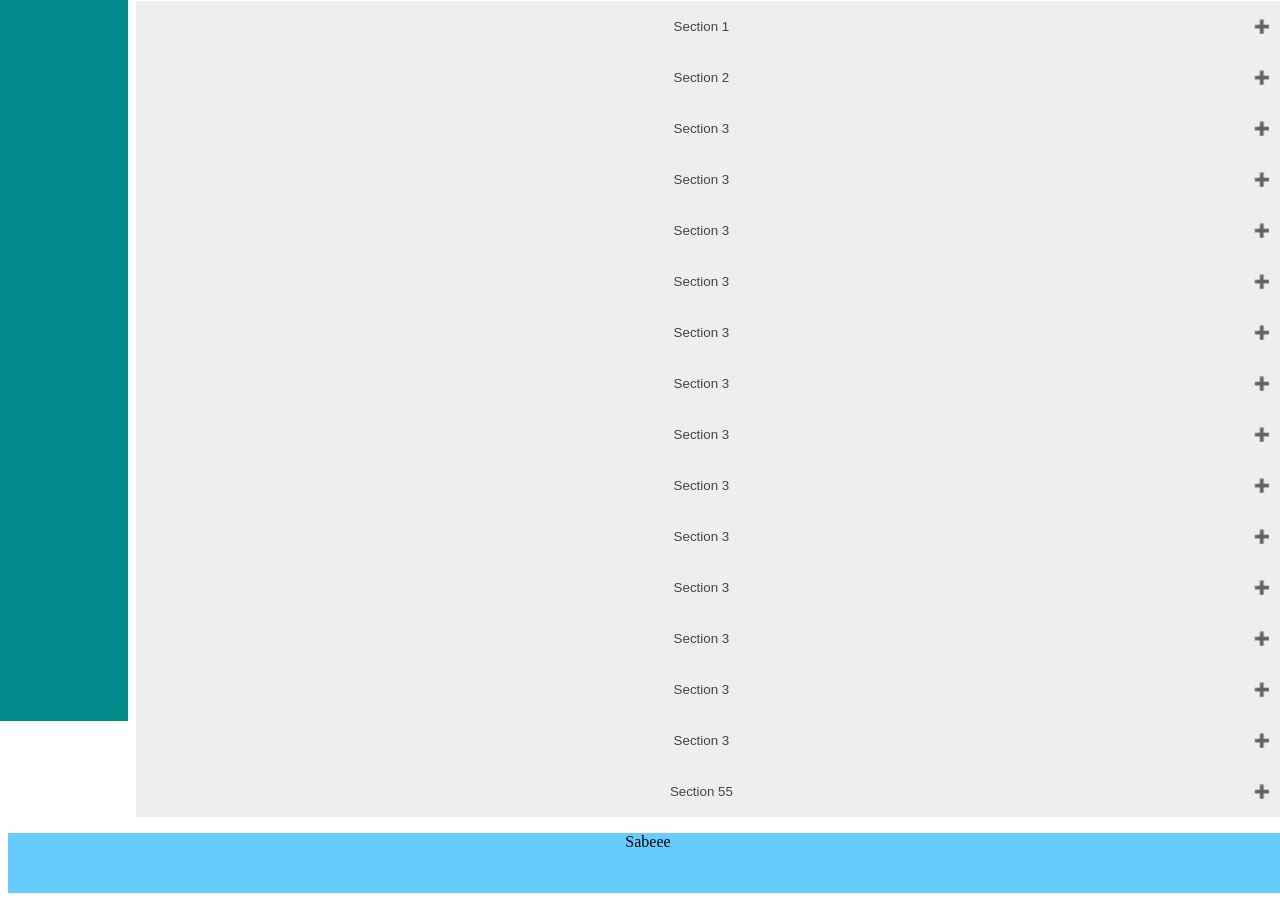
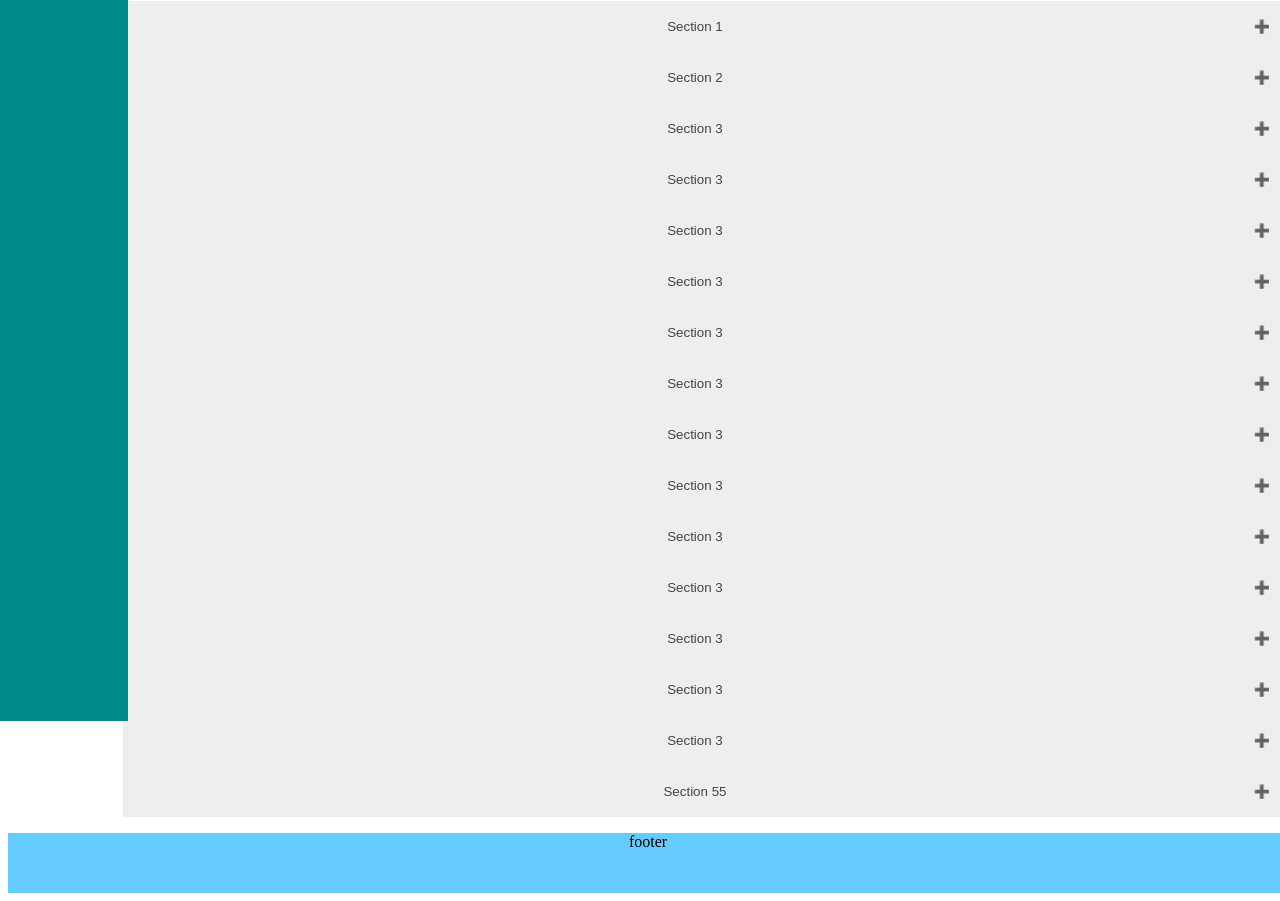
Before and after one commit to FabianGurevich/FabianGurevich.github.io, a plain HTML site: page index.html in a window 1280 px wide. Shown: the part 87-988 px from the top of the page. Drawn offline with Linux system fonts and the light colour scheme.

Commit message:
fix some errors

```diff
--- a/index.html
+++ b/index.html
@@ -20,9 +20,11 @@
 .active, .accordion:hover {
   background-color: #ccc;
 }
+
 body{
   min-height: 100vh;
   min-width: 100vw;
+  margin-bottom: 0;
 }
 .all{
   min-height: 100vh;
@@ -31,7 +33,7 @@ body{
 }
 .conteiner{
   display: grid;
-  padding-left: 10%;
+  padding-left: 9%;
   text-align: center;
 }
 .sideBar{
@@ -148,9 +150,11 @@ footer {
     </div>
 </div>
 </div>
+
 <footer>
-  <p>Sabeee</p>
+  <p>footer</p>
 </footer>
+
 <script>
 var acc = document.getElementsByClassName("accordion");
 var i;
```
Lines whose indentation alone changed are shown as unchanged.
